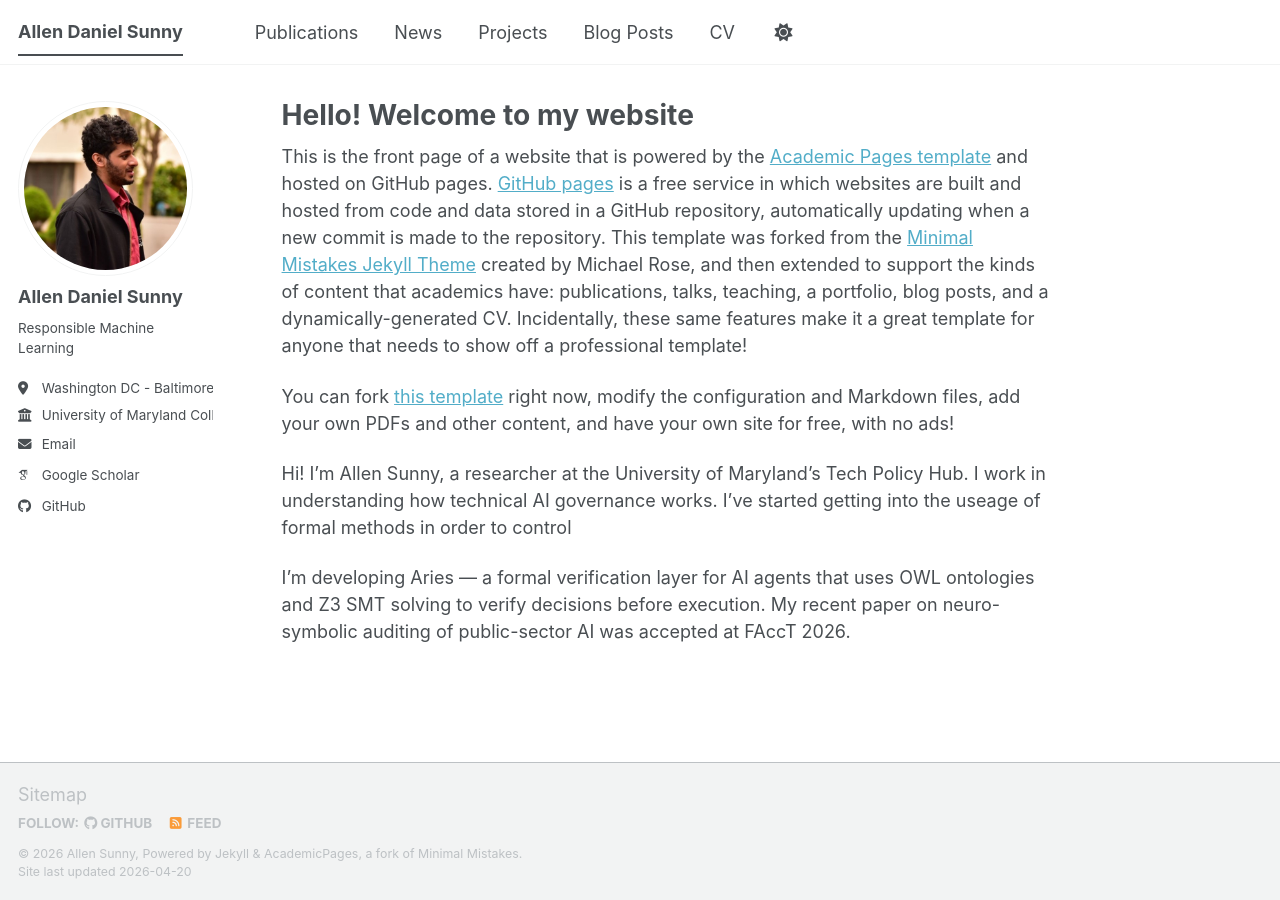
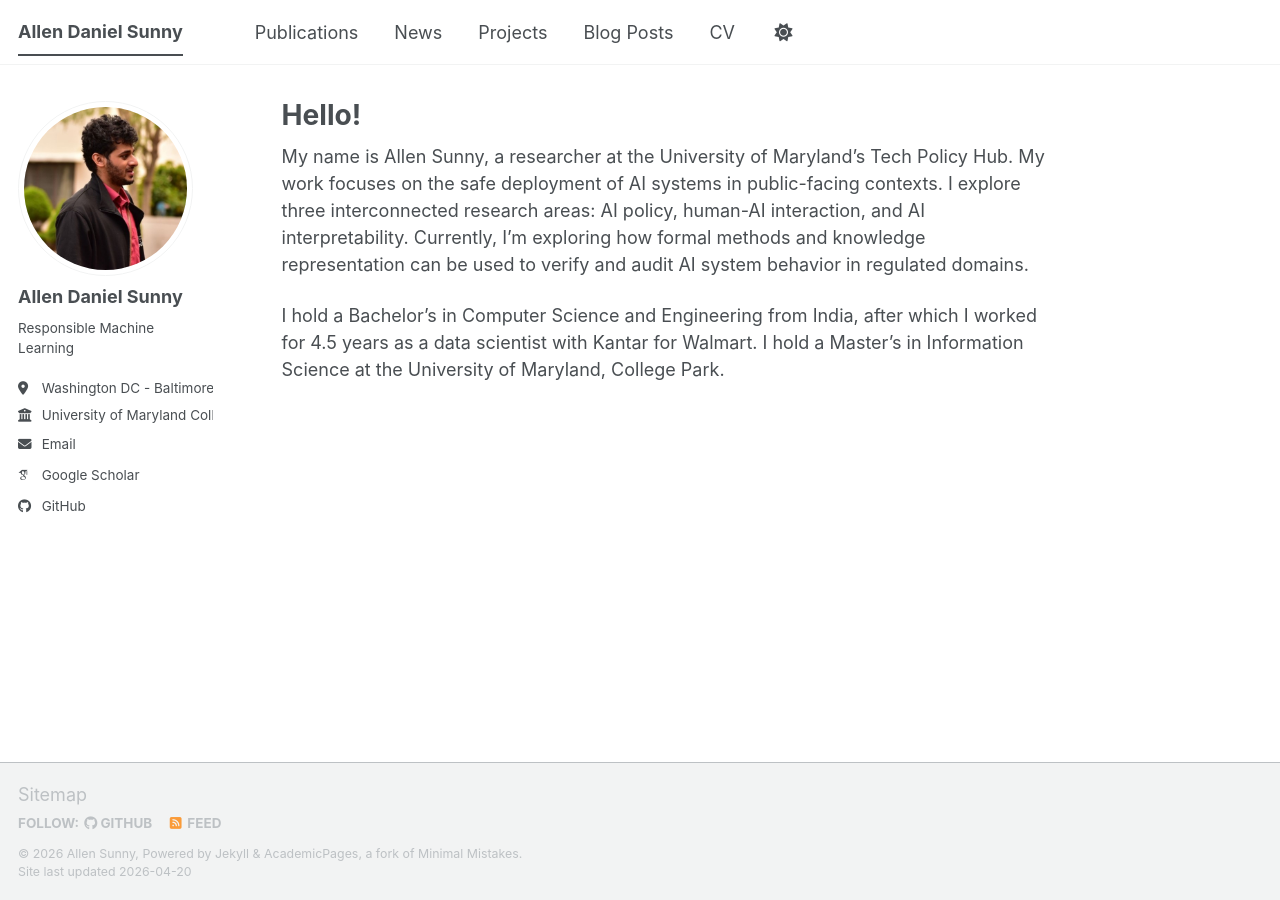
Before and after one commit to Allen-1242/Portfolio, a Jekyll site: the page built from _pages/about.md, in a window 1280 px wide. Built offline with Jekyll 4.4.1, drawn with Linux system fonts in a browser that asks for light colours; some web fonts are replaced; a script bundle is joined from its source files by our own code; library files that are not in the unit come from our copies.

Commit message:
Landing Page

```diff
--- a/_pages/about.md
+++ b/_pages/about.md
@@ -1,17 +1,12 @@
 ---
 permalink: /
-title: "Hello! Welcome to my website"
+title: "Hello!"
 author_profile: true
 redirect_from:
   - /about/
   - /about.html
 ---
 
-This is the front page of a website that is powered by the [Academic Pages template](https://github.com/academicpages/academicpages.github.io) and hosted on GitHub pages. [GitHub pages](https://pages.github.com) is a free service in which websites are built and hosted from code and data stored in a GitHub repository, automatically updating when a new commit is made to the repository. This template was forked from the [Minimal Mistakes Jekyll Theme](https://mmistakes.github.io/minimal-mistakes/) created by Michael Rose, and then extended to support the kinds of content that academics have: publications, talks, teaching, a portfolio, blog posts, and a dynamically-generated CV. Incidentally, these same features make it a great template for anyone that needs to show off a professional template!
+My name is Allen Sunny, a researcher at the University of Maryland's Tech Policy Hub. My work focuses on the safe deployment of AI systems in public-facing contexts. I explore three interconnected research areas: AI policy, human-AI interaction, and AI interpretability. Currently, I'm exploring how formal methods and knowledge representation can be used to verify and audit AI system behavior in regulated domains.
 
- You can fork [this template](https://github.com/academicpages/academicpages.github.io) right now, modify the configuration and Markdown files, add your own PDFs and other content, and have your own site for free, with no ads!
-
-Hi! I'm Allen Sunny, a researcher at the University of Maryland's Tech Policy Hub. I work in understanding how technical AI governance works. I've started getting into the useage of formal methods in order to control
-
-
-I'm developing Aries — a formal verification layer for AI agents that uses OWL ontologies and Z3 SMT solving to verify decisions before execution. My recent paper on neuro-symbolic auditing of public-sector AI was accepted at FAccT 2026.
+I hold a Bachelor's in Computer Science and Engineering from India, after which I worked for 4.5 years as a data scientist with Kantar for Walmart. I hold a Master's in Information Science at the University of Maryland, College Park.
```
